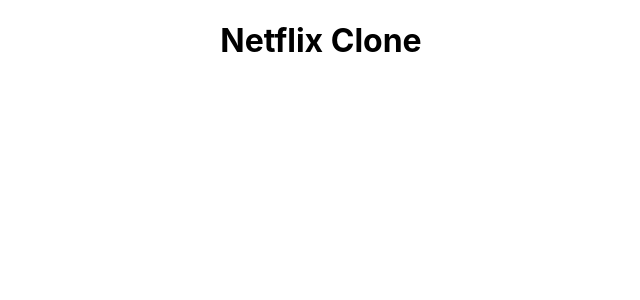
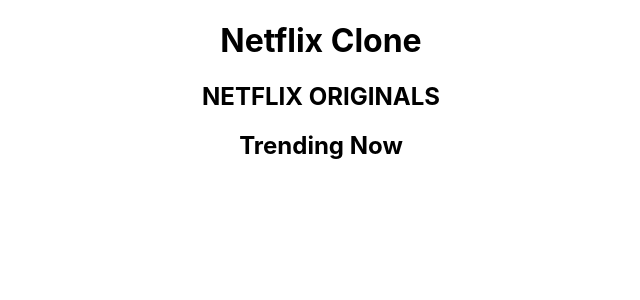
Before and after one commit to wildenali/netflix-clone, a React (Create React App) app: page / in a window 1280 px wide. Shown: the top 300 px of the page, without its empty margins (319-959 px from the left). Built offline with nearby package versions, Linux system fonts and the light colour scheme.

Commit message:
Membuat Rows.js file dan mengirimkan props dari App.js ke Row.js

```diff
--- a/src/App.js
+++ b/src/App.js
@@ -1,10 +1,13 @@
 import React from 'react';
 import './App.css';
+import Row from './Row';
 
 function App() {
   return (
     <div className="App">
       <h1>Netflix Clone</h1>
+      <Row title="NETFLIX ORIGINALS" />
+      <Row title="Trending Now" />
     </div>
   );
 }
--- /dev/null
+++ b/src/Row.js
@@ -0,0 +1,14 @@
+import React from 'react'
+
+function Row({ title }) {
+  return (
+    <div>
+      {/* title */}
+      <h2>{title}</h2>
+
+      {/* Container -> posters */}
+    </div>
+  )
+}
+
+export default Row
```
